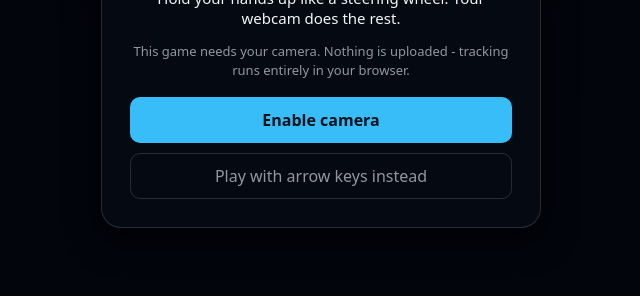
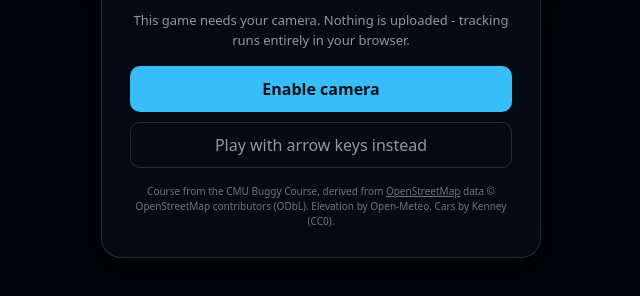
Before and after one commit to RegMCS/hackcmu2026_worksonmymachine, a website built with Vite: page client/index.html in a window 1280 px wide. Shown: the part 330-626 px from the top of the page, without its empty margins (319-959 px from the left). Built offline with nearby package versions, Linux system fonts and the light colour scheme; files whose address does not match are found by name.

Commit message:
Docs and prompt catch up with the three-lap Buggy Course
Fixes surfaced by merging the track work, all in the shell/docs lane.

ODbL attribution. The course is derived from OpenStreetMap and the attribution
existed only inside the track JSON. ODbL requires the credit reach people who
use the work, and the game is what is distributed - so it is now in the README
credits and on the first screen. A licence condition, not a courtesy.

The commentary prompt still described a single-lap race: it told the model
final_lap meant the final SECTOR and to never say 'final lap', which is exactly
backwards now that races are three laps. Corrected, and lap_complete - added to
the event vocabulary by the track work - now has a stated meaning rather than
being left for the model to guess. 'lap' and 'laps' join the details whitelist,
without which the model never sees which lap it is describing.

README no longer claims multi-lap racing is unimplemented.

TODO.md was deleted upstream in favour of the README. Its one remaining live
item, the Atlas allowlist, moves into deploy/README beside the rest of the
runbook - together with a warning that runs are stored under the track's own id.
The Buggy Course is buggy-3lap-v1, so the 25 runs seeded under circuit-01 are
invisible to it, and deploying without re-seeding gives a correct but empty
grid: no ghosts, no rival, no leaderboard.

```diff
--- a/client/index.html
+++ b/client/index.html
@@ -62,6 +62,14 @@
       <button id="btn-enable" class="primary">Enable camera</button>
       <button id="btn-keyboard" class="ghost">Play with arrow keys instead</button>
       <p id="permission-error" class="error" hidden></p>
+      <!-- ODbL requires the credit reach people who use the work, not just the
+           repo, and the game is what is distributed. Kept small but present. -->
+      <p class="attribution">
+        Course from the CMU Buggy Course, derived from
+        <a href="https://www.openstreetmap.org/copyright" target="_blank" rel="noopener">OpenStreetMap</a>
+        data © OpenStreetMap contributors (ODbL). Elevation by Open-Meteo.
+        Cars by Kenney (CC0).
+      </p>
     </div>
   </div>
 
--- a/client/src/styles.css
+++ b/client/src/styles.css
@@ -516,3 +516,15 @@ input {
 }
 /* Only shown when the account actually has voices to choose between. */
 .voice-select[hidden] { display: none; }
+
+/* Licence attribution on the first screen. ODbL is a condition of using the
+   OpenStreetMap-derived course, so this is required text, not a nicety - but it
+   sits below the buttons and stays out of the way of someone starting a race. */
+.attribution {
+  margin: 16px 0 0;
+  font-size: 10px;
+  line-height: 1.5;
+  color: var(--muted);
+  opacity: 0.75;
+}
+.attribution a { color: inherit; }
```
Also changed, not shown: server/src/ai.ts (+5 -2 lines), README.md, deploy/README.md.
